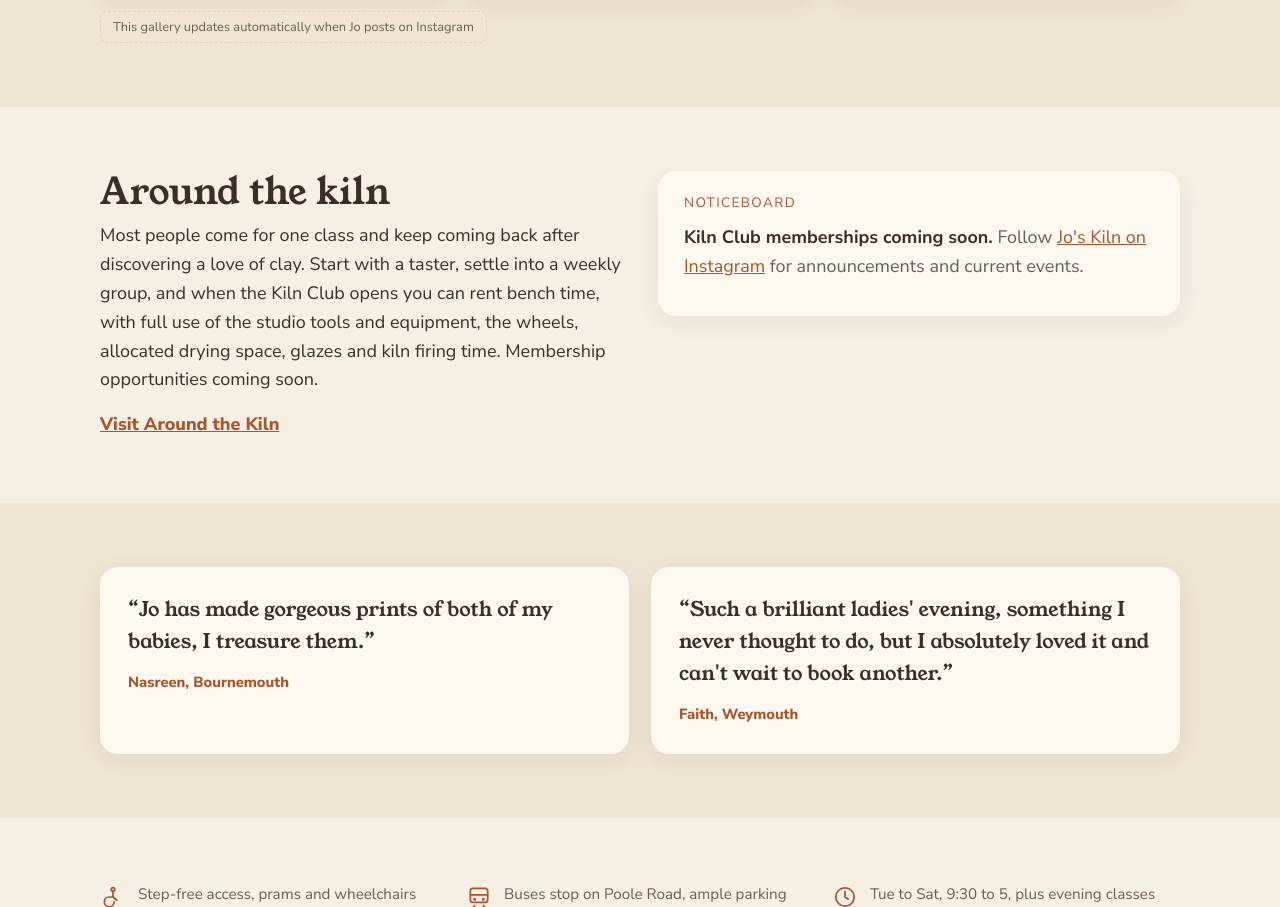
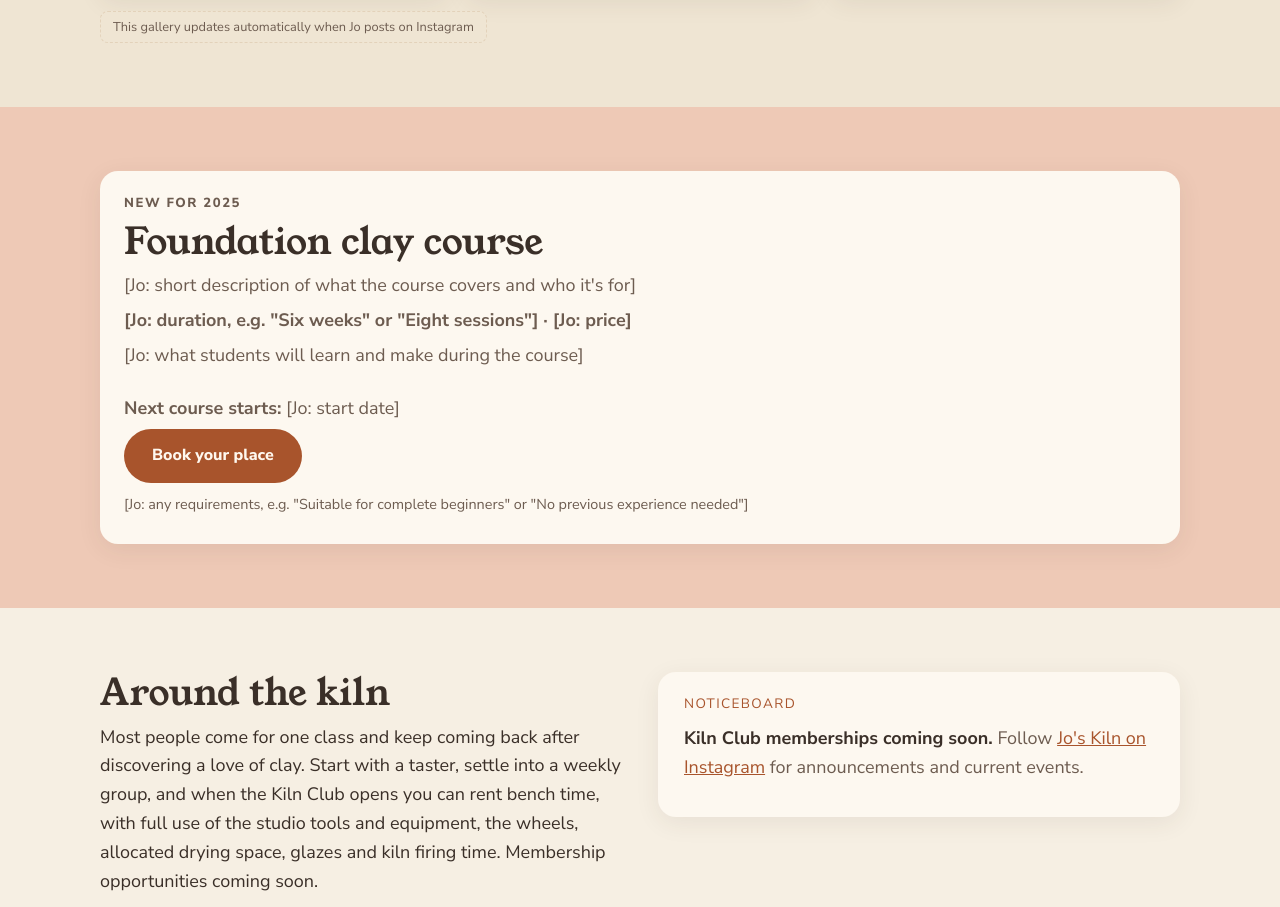
Before and after one commit to 0xW1LL/joskiln-site, a website: page index.html in a window 1280 px wide. Shown: the part 3250-4157 px from the top of the page. Drawn offline with nearby package versions, Linux system fonts and the light colour scheme; no server answers.

Commit message:
Site helper: Added a new Foundation clay course section to the home page

```diff
--- a/index.html
+++ b/index.html
@@ -217,6 +217,22 @@
       </div>
     </section>
 
+    <!-- ================= FOUNDATION CLAY COURSE ================= -->
+    <section class="section section--blush">
+      <div class="wrap reveal">
+        <div class="card info-card">
+          <p class="kicker">New for 2025</p>
+          <h2>Foundation clay course</h2>
+          <p>[Jo: short description of what the course covers and who it's for]</p>
+          <p><strong>[Jo: duration, e.g. "Six weeks" or "Eight sessions"] · [Jo: price]</strong></p>
+          <p>[Jo: what students will learn and make during the course]</p>
+          <p style="margin-top:1.5rem"><strong>Next course starts:</strong> [Jo: start date]</p>
+          <a class="btn btn--primary" href="whats-on.html#book">Book your place</a>
+          <p class="mt-1" style="font-size:.9rem;color:var(--ink-soft)">[Jo: any requirements, e.g. "Suitable for complete beginners" or "No previous experience needed"]</p>
+        </div>
+      </div>
+    </section>
+
     <!-- ================= AROUND THE KILN TEASER ================= -->
     <section class="section">
       <div class="wrap split reveal" style="align-items:start">
```
